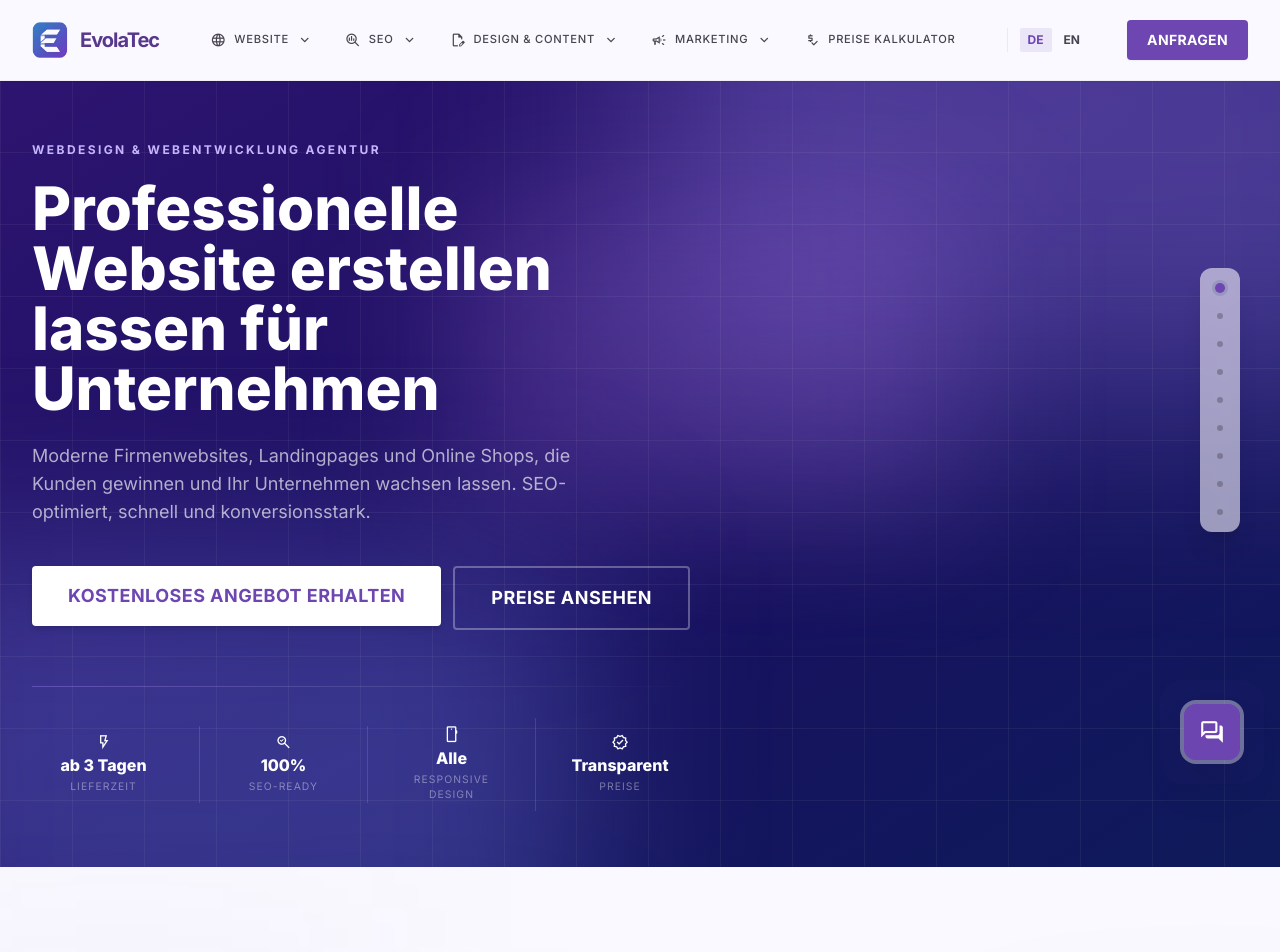
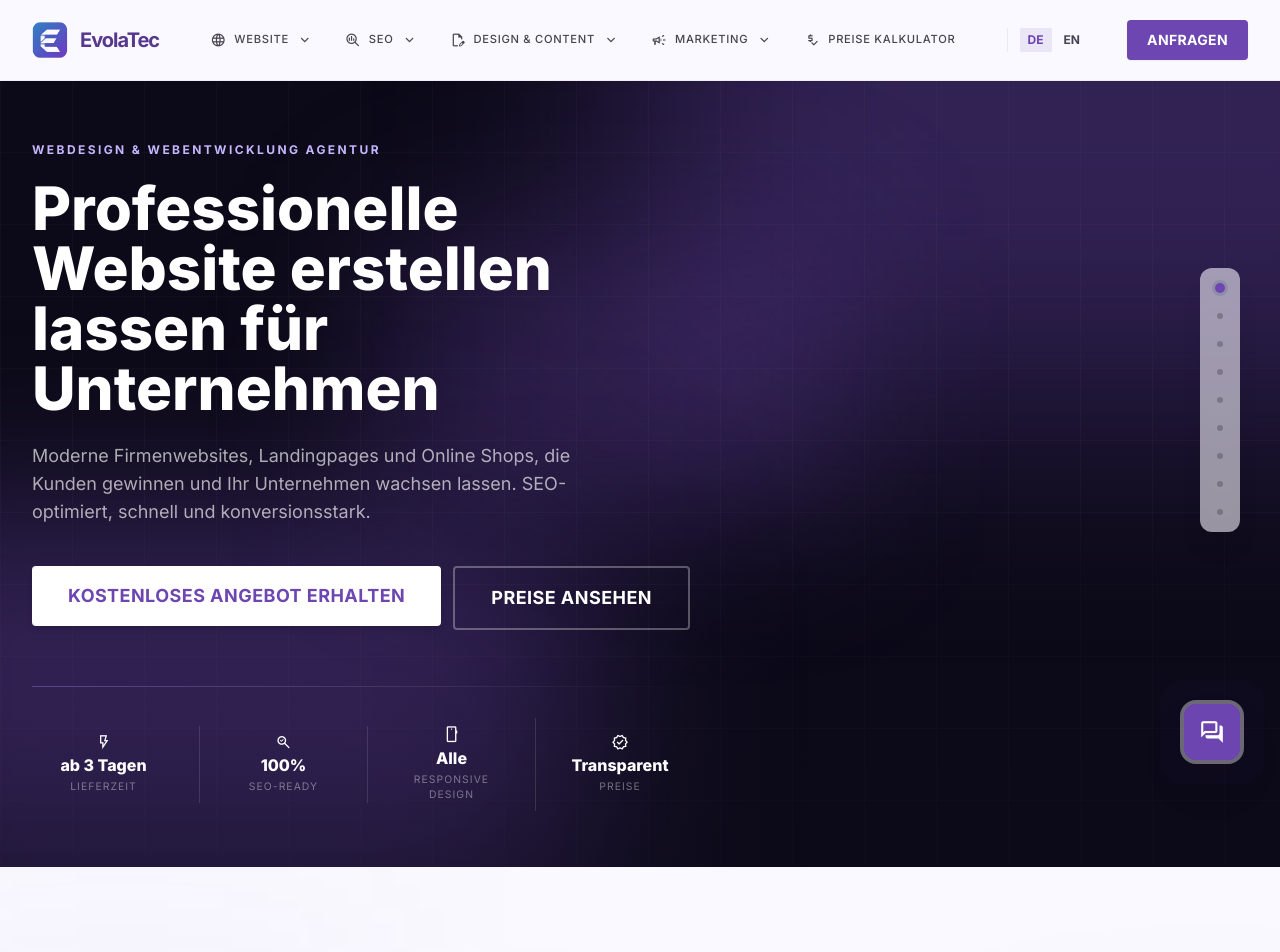
Before and after one commit to AndriiKozlovskyi/evolatec.de, a Nuxt app: page / in a window 1280 px wide. Shown: the top 952 px of the page. Built offline with nearby package versions, Linux system fonts and the light colour scheme.

Commit message:
fixed netlify and bg

```diff
--- a/components/sections/HeroSection.vue
+++ b/components/sections/HeroSection.vue
@@ -5,11 +5,12 @@
     class="relative min-h-[calc(100svh-5rem)] md:min-h-[min(85vh,820px)] lg:min-h-[calc(100vh-5rem)] flex items-center overflow-hidden"
   >
     <!-- CSS gradient background -->
-    <div class="absolute inset-0 bg-gradient-to-br from-[#2d1470] via-[#1a1060] to-[#0e1a5a]">
-      <div class="absolute -top-[25%] -right-[15%] w-[65%] h-[65%] rounded-full bg-violet-400/35 blur-[110px]"></div>
-      <div class="absolute -bottom-[15%] -left-[10%] w-[55%] h-[55%] rounded-full bg-indigo-400/30 blur-[90px]"></div>
-      <div class="absolute top-[15%] left-[35%] w-[40%] h-[40%] rounded-full bg-purple-400/20 blur-[70px]"></div>
-      <div class="absolute inset-0" style="background-image: linear-gradient(rgba(255,255,255,0.05) 1px, transparent 1px), linear-gradient(90deg, rgba(255,255,255,0.05) 1px, transparent 1px); background-size: 72px 72px;"></div>
+    <div class="absolute inset-0 bg-[#0c0a18]">
+      <div class="absolute -top-[30%] -right-[20%] w-[70%] h-[70%] rounded-full bg-primary/40 blur-[120px]"></div>
+      <div class="absolute -bottom-[20%] -left-[15%] w-[60%] h-[60%] rounded-full bg-primary/60 blur-[100px]"></div>
+      <div class="absolute top-[20%] left-[30%] w-[35%] h-[35%] rounded-full bg-primary/30 blur-[80px]"></div>
+      <div class="absolute inset-0 opacity-70" style="background-image: linear-gradient(rgba(255,255,255,0.03) 1px, transparent 1px), linear-gradient(90deg, rgba(255,255,255,0.03) 1px, transparent 1px); background-size: 72px 72px;"></div>
+      <div class="absolute inset-0 bg-gradient-to-b from-transparent via-transparent to-[#0c0a18]/60"></div>
     </div>
 
     <!-- Content -->
```
Also changed, not shown: 1 other file (tests, documents, lock files or other folders).
